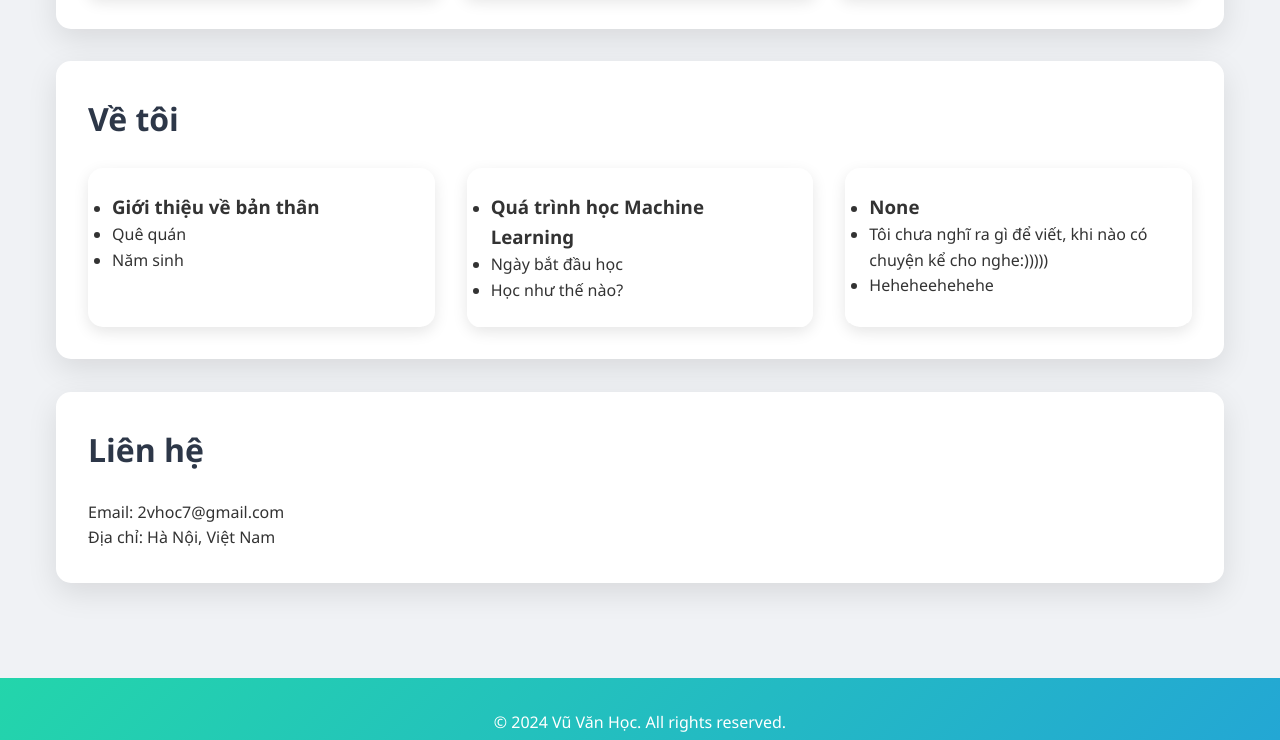
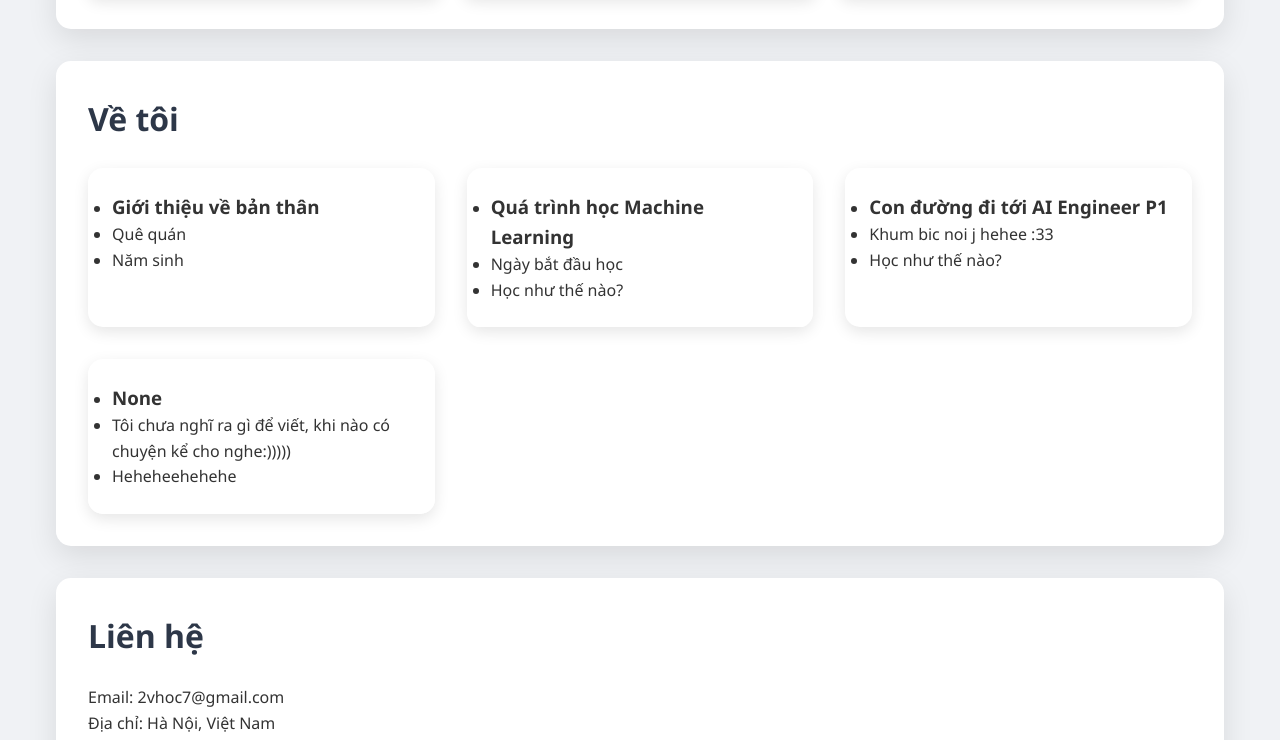
Before and after one commit to 2vhoc/2vhoc.github.io, a plain HTML site: page index.html in a window 1280 px wide. Shown: the part 962-1702 px from the top of the page. Drawn offline with Linux system fonts and the light colour scheme.

Commit message:
index.html

```diff
--- a/index.html
+++ b/index.html
@@ -396,6 +396,30 @@
                 </article>
                 <article class="project-card">
                     <!-- <img src="/api/placeholder/300/200" alt="Project 2" class="project-img"> -->
+                    <div class="project-content" id="conDuongAI">
+                        <ul>
+                            <li>
+                                <h3>Con đường đi tới AI Engineer P1</h3>
+                            </li>
+                            <li>
+                                <p>
+                                    Khum bic noi j hehee :33
+                                </p>
+                            </li>
+                            <li>
+                                Học như thế nào?
+                            </li>
+                        </ul>
+
+                    </div>
+                </article>
+
+
+
+
+
+                <article class="project-card">
+                    <!-- <img src="/api/placeholder/300/200" alt="Project 2" class="project-img"> -->
                     <div class="project-content">
                         <ul>
                             <li>
@@ -481,6 +505,11 @@
             window.location.href = "./story/story2.html";
         };
     </script>
+    <script>
+        document.getElementById("conDuongAI").onclick = function() {
+            window.location.href = "./story/story3.html";
+        };
+    </script>
 
 
 
```
